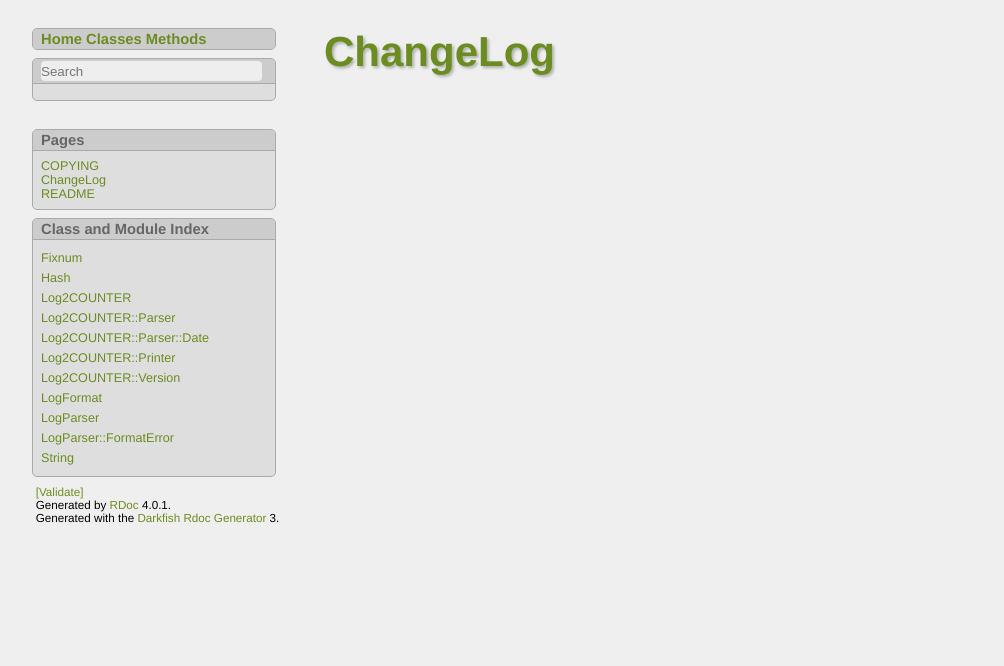
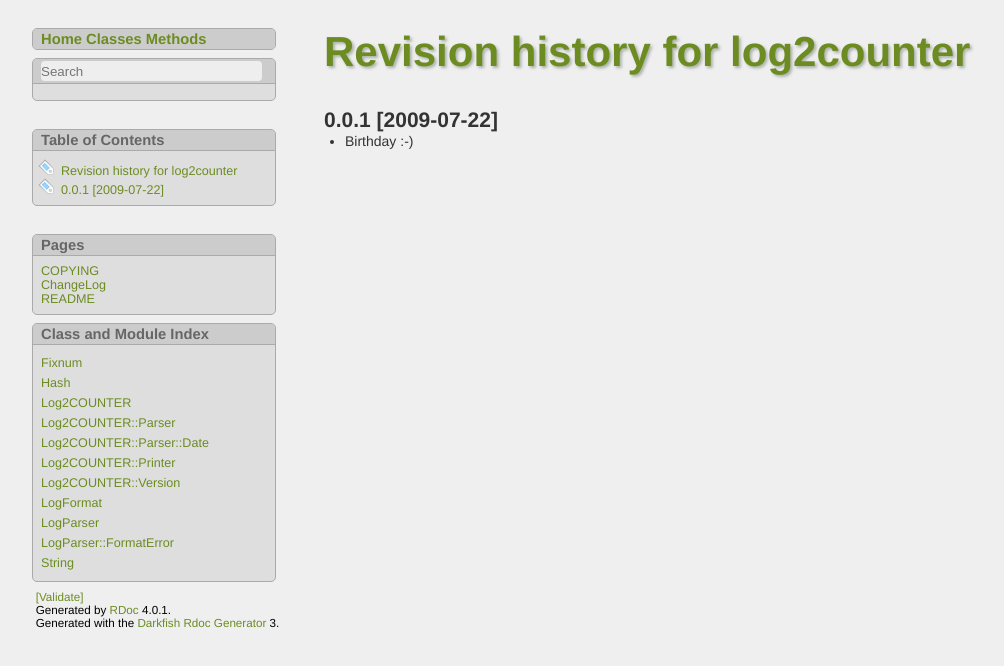
Before and after one commit to blackwinter-attic/log2counter, a plain HTML site: page ChangeLog.html in a window 1280 px wide. Shown: the whole page, without its empty margins (16-1020 px from the left). Drawn offline with Linux system fonts and the light colour scheme.

Commit message:
Updated documentation.

```diff
--- a/ChangeLog.html
+++ b/ChangeLog.html
@@ -43,6 +43,16 @@
 </nav>
 
 
+
+<div id="table-of-contents">
+  <nav class="section">
+    <h3 class="section-header">Table of Contents</h3>
+    <ul>
+      <li><a href="#label-Revision+history+for+log2counter">Revision history for log2counter</a>
+      <li><a href="#label-0.0.1+%5B2009-07-22%5D">0.0.1 [2009-07-22]</a>
+    </ul>
+  </nav>
+</div>
 
 
   <div id="project-metadata">
@@ -95,7 +105,12 @@
 
 <div id="documentation" class="description">
 
-<h1 id="label-ChangeLog"><a href="ChangeLog.html">ChangeLog</a><span><a href="#label-ChangeLog">&para;</a> <a href="#documentation">&uarr;</a></span></h1>
+<h1 id="label-Revision+history+for+log2counter">Revision history for log2counter<span><a href="#label-Revision+history+for+log2counter">&para;</a> <a href="#documentation">&uarr;</a></span></h1>
+
+<h2 id="label-0.0.1+%5B2009-07-22%5D">0.0.1 [2009-07-22]<span><a href="#label-0.0.1+%5B2009-07-22%5D">&para;</a> <a href="#documentation">&uarr;</a></span></h2>
+<ul><li>
+<p>Birthday :-)</p>
+</li></ul>
 
 </div>
 
```
Also changed, not shown: table_of_contents.html (+2 -1 lines), js/search_index.js, 1 other file.
